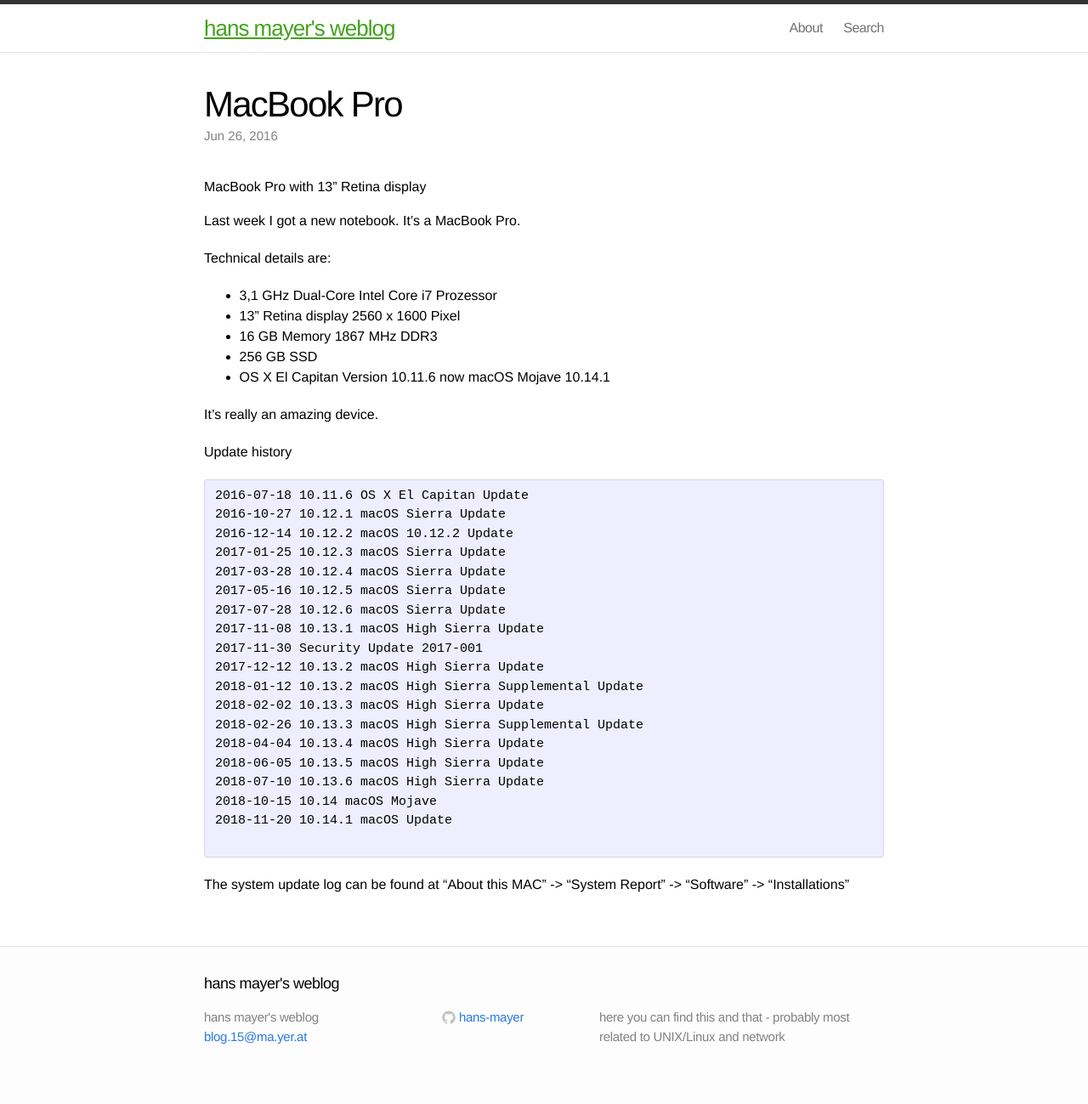
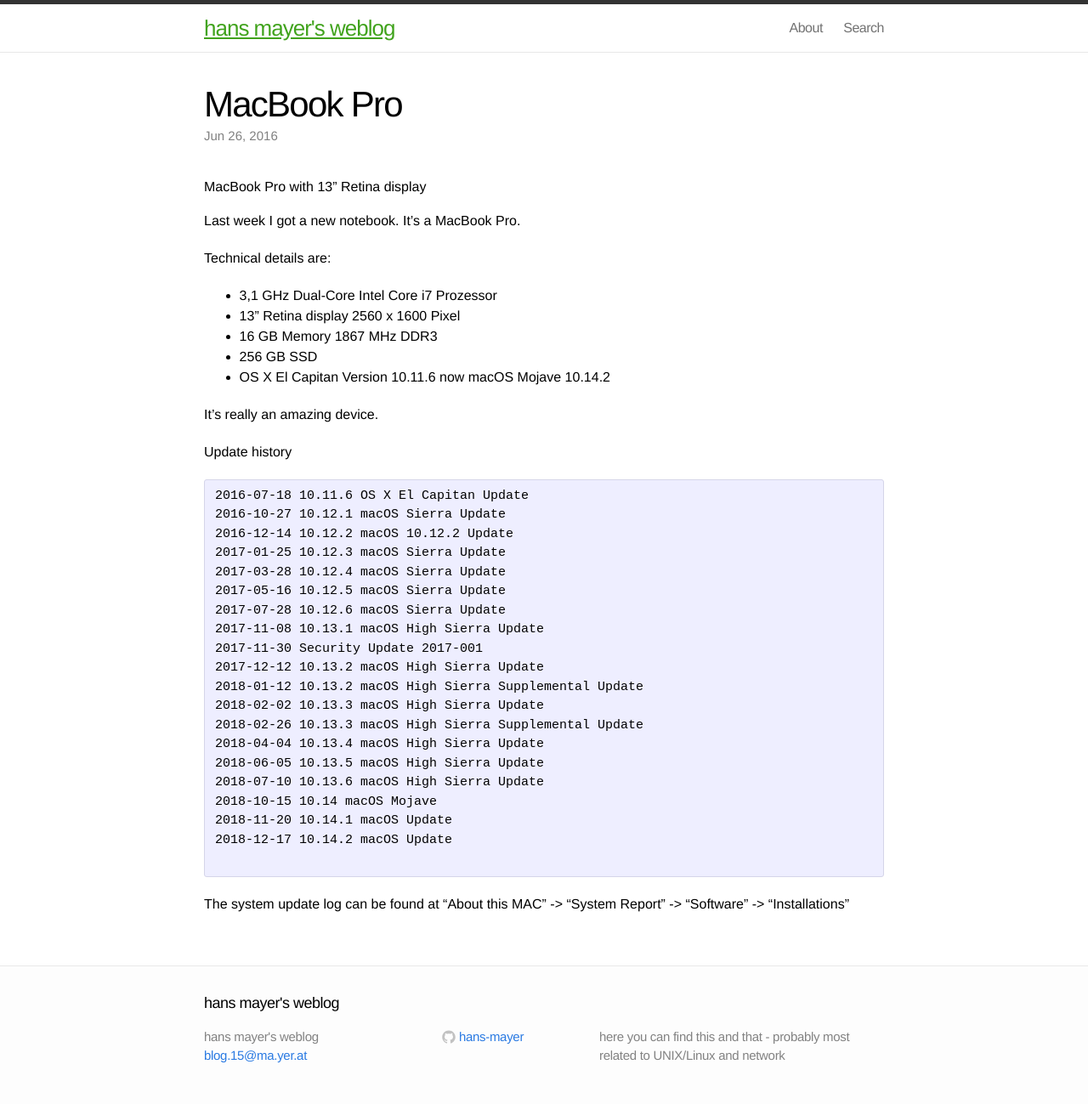
Before and after one commit to hans-mayer/blog, a Jekyll site: the page built from _posts/2016-06-26-MacBookPro.markdown, in a window 1280 px wide. Shown: the whole page at 85% size. Built offline with Jekyll 4.4.1, drawn with Linux system fonts in a browser that asks for light colours; before the commit the page ends 1276 px from its top, so only the background shows below that.

Commit message:
MacBookPro update history 10.14.2 Update

```diff
--- a/_posts/2016-06-26-MacBookPro.markdown
+++ b/_posts/2016-06-26-MacBookPro.markdown
@@ -15,7 +15,7 @@
 * 13" Retina display 2560 x 1600 Pixel
 * 16 GB Memory 1867 MHz DDR3
 * 256 GB SSD
-* OS X El Capitan Version 10.11.6 now macOS Mojave 10.14.1
+* OS X El Capitan Version 10.11.6 now macOS Mojave 10.14.2
 
 It's really an amazing device.
 
@@ -41,6 +41,7 @@
 2018-07-10 10.13.6 macOS High Sierra Update
 2018-10-15 10.14 macOS Mojave
 2018-11-20 10.14.1 macOS Update
+2018-12-17 10.14.2 macOS Update
 
 </pre>
 
```
